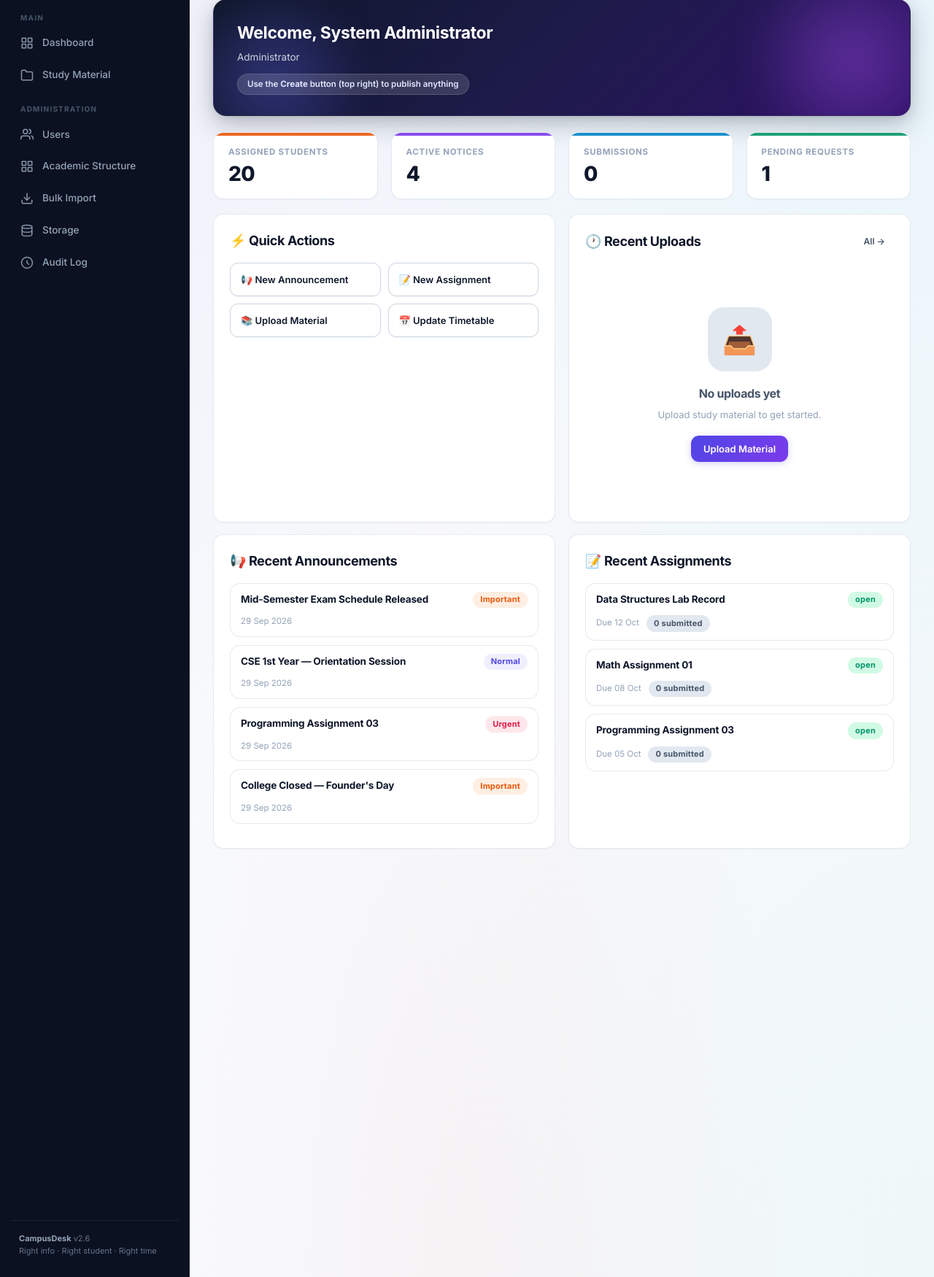
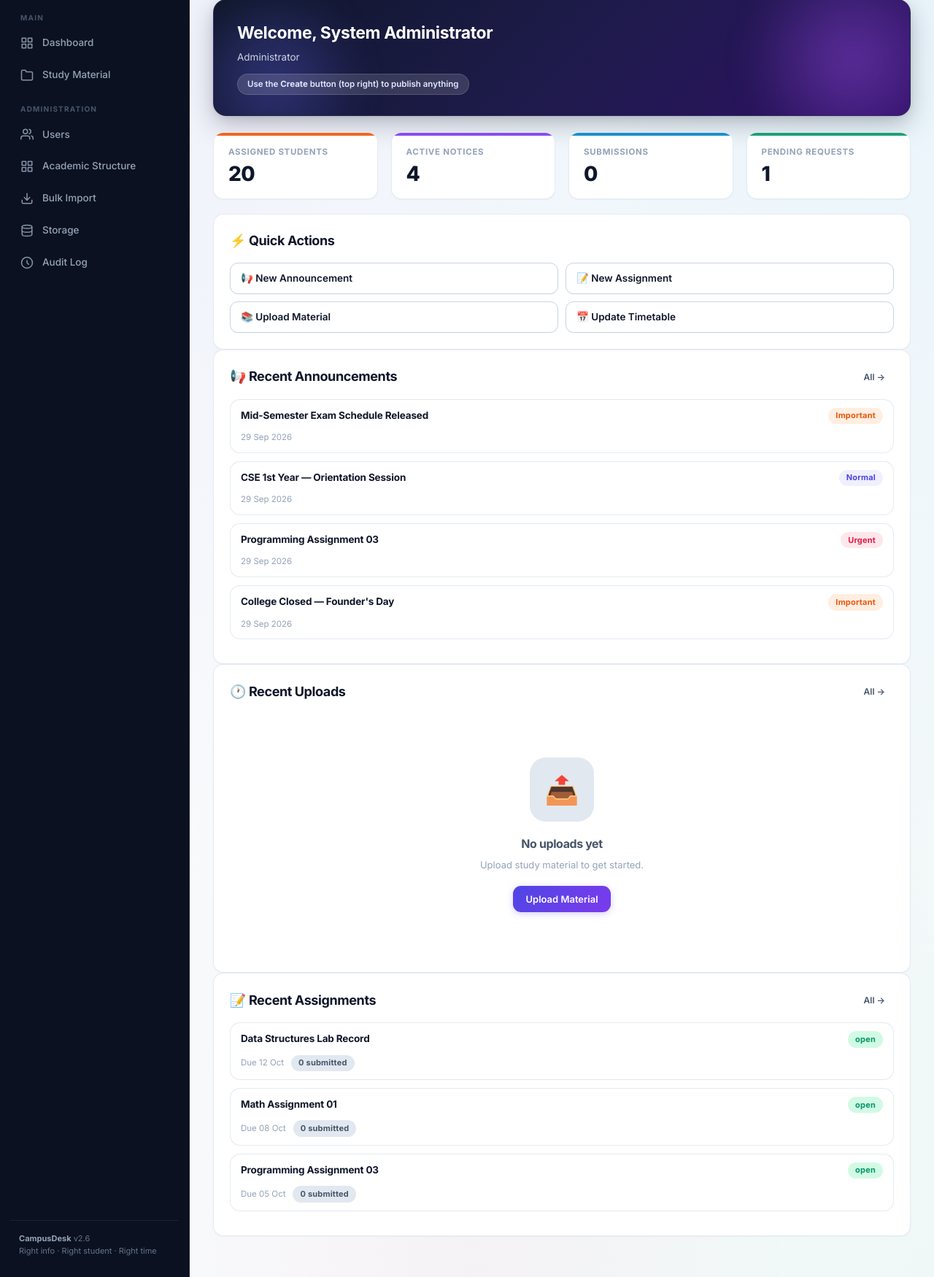
Before and after one commit to Saksham-Dev-001/Campus-Desk, a Flask app: page /teacher/dashboard in a window 1280 px wide. Shown: the part 93-1843 px from the top of the page at 73% size. Run offline with Flask 3, Linux system fonts and the light colour scheme; a user stored in the database is signed in; data comes from the database, SQL or seed files in the repository; data that the repository does not hold is empty; some web fonts are replaced.

Commit message:
fix: eliminate empty gap in Quick Actions, link recent uploads, and hook quick action modals (templates/dashboard_teacher.html)

```diff
--- a/templates/dashboard_teacher.html
+++ b/templates/dashboard_teacher.html
@@ -33,48 +33,25 @@
   </div>
 </div>
 
-<div class="grid cols-2">
+<div class="dashboard-columns">
+  <div class="dashboard-col">
     <div class="card">
       <div class="card-head">
         <h2>⚡ Quick Actions</h2>
       </div>
       <div class="grid cols-2" style="gap:10px;">
-      <a href="{{ url_for('teacher.notices') }}?new=1" class="btn outline" style="justify-content:flex-start;padding:14px;">📢 New Announcement</a>
-      <a href="{{ url_for('teacher.assignments') }}?new=1" class="btn outline" style="justify-content:flex-start;padding:14px;">📝 New Assignment</a>
-      <a href="{{ url_for('files.browse') }}?new=upload" class="btn outline" style="justify-content:flex-start;padding:14px;">📚 Upload Material</a>
-      <a href="{{ url_for('teacher.timetable') }}?new=bulk" class="btn outline" style="justify-content:flex-start;padding:14px;">📅 Update Timetable</a>
+        <a href="{{ url_for('teacher.notices') }}?new=1" class="btn outline" style="justify-content:flex-start;padding:12px 14px;font-weight:600;font-size:13.5px;gap:8px;">📢 New Announcement</a>
+        <a href="{{ url_for('teacher.assignments') }}?new=1" class="btn outline" style="justify-content:flex-start;padding:12px 14px;font-weight:600;font-size:13.5px;gap:8px;">📝 New Assignment</a>
+        <a href="{{ url_for('files.browse') }}?new=upload" class="btn outline" style="justify-content:flex-start;padding:12px 14px;font-weight:600;font-size:13.5px;gap:8px;">📚 Upload Material</a>
+        <a href="{{ url_for('teacher.timetable') }}?new=bulk" class="btn outline" style="justify-content:flex-start;padding:12px 14px;font-weight:600;font-size:13.5px;gap:8px;">📅 Update Timetable</a>
       </div>
     </div>
 
     <div class="card">
       <div class="card-head">
-      <h2>🕐 Recent Uploads</h2>
-      <a href="{{ url_for('files.browse') }}" class="btn ghost sm">All →</a>
+        <h2>📢 Recent Announcements</h2>
+        <a href="{{ url_for('teacher.notices') }}" class="btn ghost sm">All →</a>
       </div>
-    {% if recent_files %}
-      {% for f in recent_files %}
-        <div class="item" style="padding:11px 14px;">
-          <div class="item-head">
-            <div class="item-title" style="font-size:13.5px;">{{ f.icon }} {{ f.filename }}</div>
-            <span class="badge gray">v{{ f.version }}</span>
-          </div>
-          <div class="item-meta"><span>{{ f.updated_at.strftime('%d %b, %H:%M') }}</span></div>
-        </div>
-      {% endfor %}
-    {% else %}
-      <div class="empty rich">
-        <div class="empty-illust">📤</div>
-        <h3>No uploads yet</h3>
-        <p>Upload study material to get started.</p>
-        <a href="{{ url_for('files.browse') }}?new=upload" class="btn">Upload Material</a>
-      </div>
-    {% endif %}
-  </div>
-</div>
-
-<div class="grid cols-2" style="margin-top:16px;">
-  <div class="card">
-    <div class="card-head"><h2>📢 Recent Announcements</h2></div>
       {% if notices %}
         {% for n in notices %}
           <div class="item" style="padding:11px 14px;">
@@ -89,9 +66,39 @@
         <div class="empty"><h3>No announcements</h3></div>
       {% endif %}
     </div>
+  </div>
+
+  <div class="dashboard-col">
+    <div class="card">
+      <div class="card-head">
+        <h2>🕐 Recent Uploads</h2>
+        <a href="{{ url_for('files.browse') }}" class="btn ghost sm">All →</a>
+      </div>
+      {% if recent_files %}
+        {% for f in recent_files %}
+          <a href="{{ url_for('api.file_preview', fid=f.id) }}" target="_blank" class="item" style="padding:11px 14px;text-decoration:none;color:inherit;display:block;">
+            <div class="item-head">
+              <div class="item-title" style="font-size:13.5px;">{{ f.icon }} {{ f.filename }}</div>
+              <span class="badge gray">v{{ f.version }}</span>
+            </div>
+            <div class="item-meta"><span>{{ f.updated_at.strftime('%d %b, %H:%M') }}</span></div>
+          </a>
+        {% endfor %}
+      {% else %}
+        <div class="empty rich">
+          <div class="empty-illust">📤</div>
+          <h3>No uploads yet</h3>
+          <p>Upload study material to get started.</p>
+          <a href="{{ url_for('files.browse') }}?new=upload" class="btn">Upload Material</a>
+        </div>
+      {% endif %}
+    </div>
 
     <div class="card">
-    <div class="card-head"><h2>📝 Recent Assignments</h2></div>
+      <div class="card-head">
+        <h2>📝 Recent Assignments</h2>
+        <a href="{{ url_for('teacher.assignments') }}" class="btn ghost sm">All →</a>
+      </div>
       {% if assignments %}
         {% for a in assignments %}
           <div class="item" style="padding:11px 14px;">
@@ -110,4 +117,5 @@
       {% endif %}
     </div>
   </div>
+</div>
 {% endblock %}
```
Lines whose indentation alone changed are shown as unchanged.
